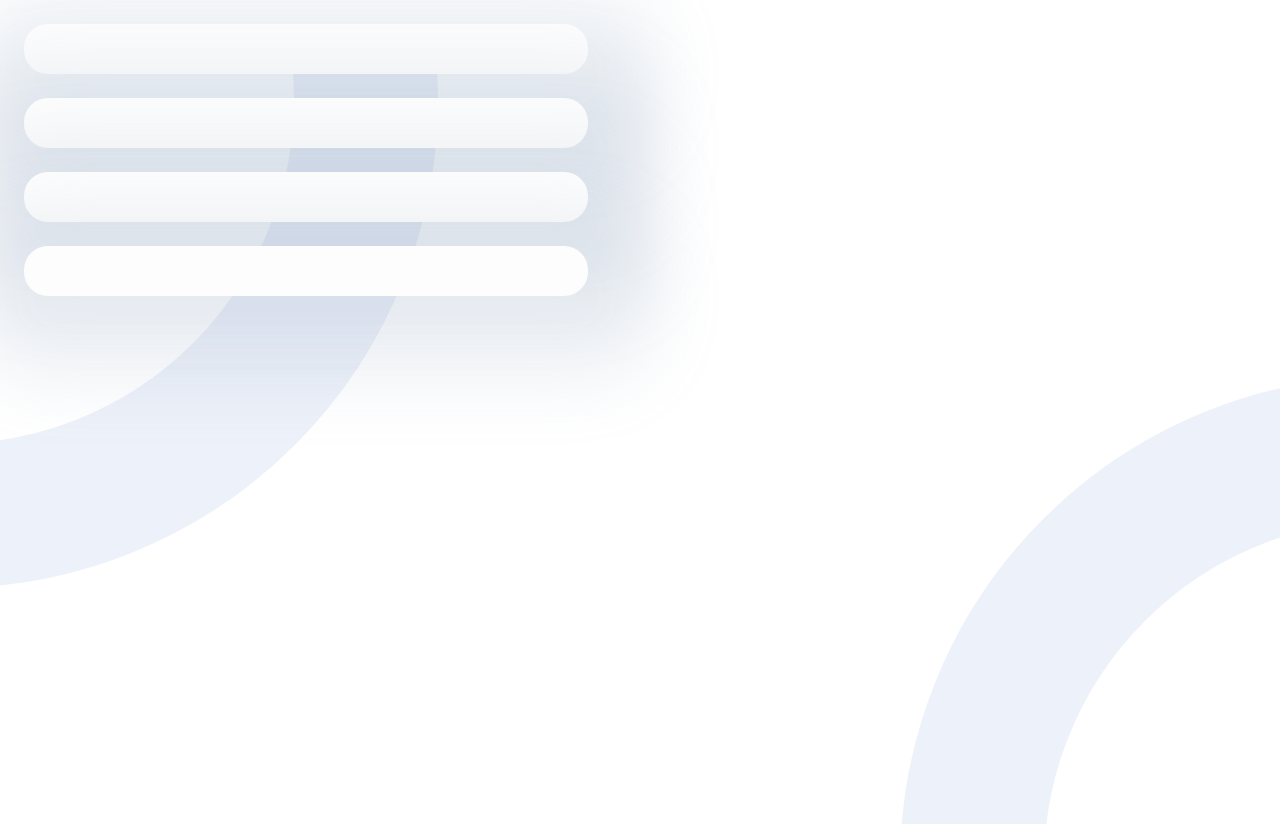
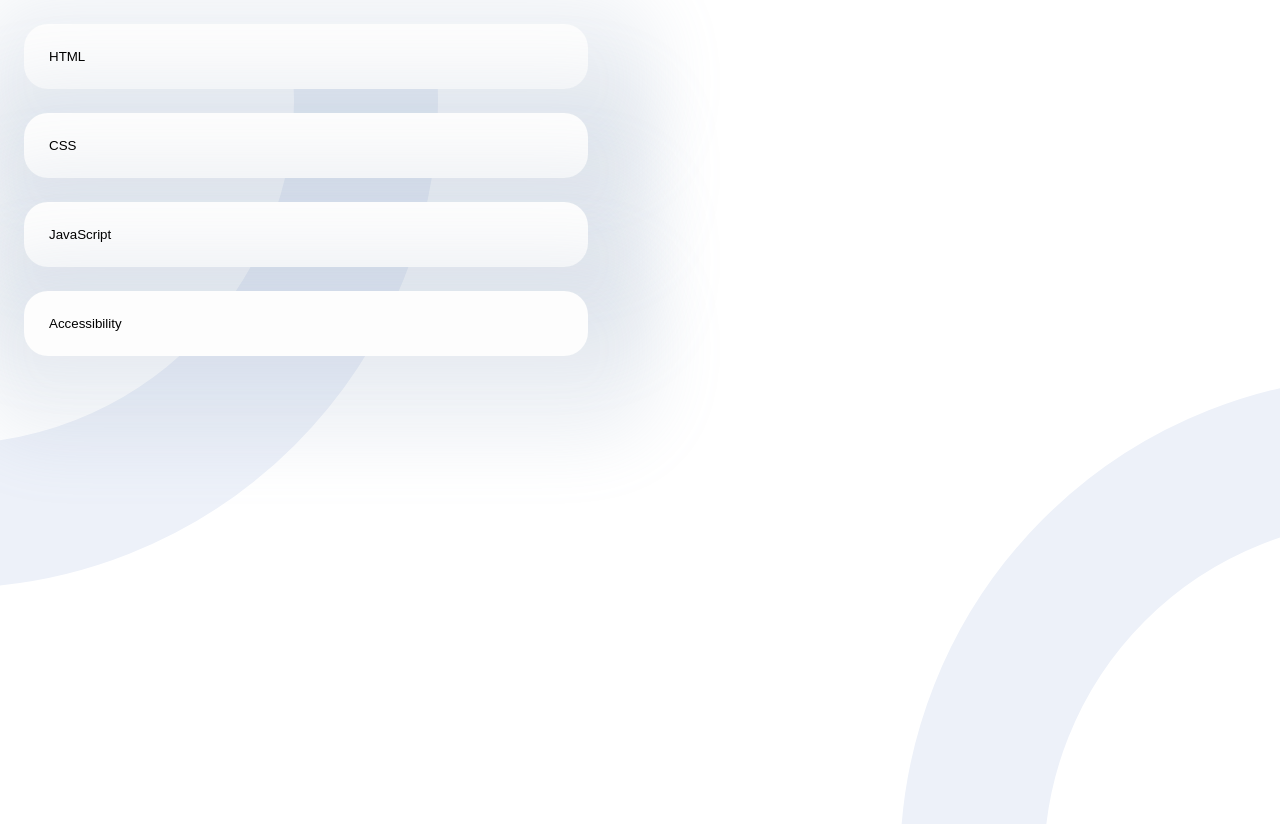
Before and after one commit to codey-sudo/FrontendQuiz, a React (Create React App) app in the folder frontend-quiz/: page / in a window 1280 px wide. Built offline with nearby package versions, Linux system fonts and the light colour scheme.

Commit message:
Generated buttons dynamically using map function

```diff
--- a/frontend-quiz/src/App.jsx
+++ b/frontend-quiz/src/App.jsx
@@ -1,17 +1,16 @@
 
 import Button from './button.jsx';
 import './App.css';
-
+import jsonData from './data.json';
 
 
 function App() {
   return (
     <div className="App">
-      <Button />
-      <Button />
-      <Button />
-      <Button />
-    </div>
+    {jsonData.quizzes.map((quiz, index) => (
+      <Button key={index} title={quiz.title} />
+    ))}
+  </div>
   );
 }
 
--- a/frontend-quiz/src/button.jsx
+++ b/frontend-quiz/src/button.jsx
@@ -1,4 +1,4 @@
-import jsonData from './data.json';
+
 
 const Button = ({ title }) => {
   return (
```
